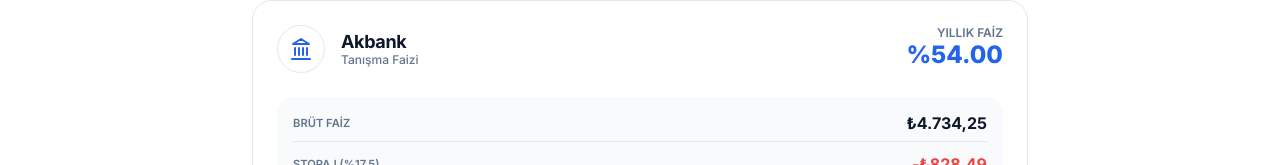
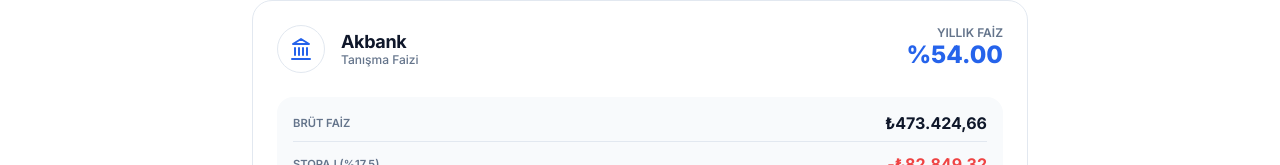
Before and after one commit to ahmet-cesur/faizbul-scraper, a Next.js app in the folder web/: page /mevduat in a window 1280 px wide. Shown: the part 635-800 px from the top of the page. Built offline with nearby package versions, Linux system fonts and the light colour scheme.

Commit message:
Fix number parsing and deduplicate results by bank

```diff
--- a/web/components/MevduatList.js
+++ b/web/components/MevduatList.js
@@ -32,20 +32,48 @@
         };
     };
 
+    const parseTurkishNumber = (val) => {
+        if (typeof val === 'number') return val;
+        if (!val) return 0;
+        // Remove thousands separator (dots) and replace decimal separator (comma) with dot
+        // Example: "1.250,50" -> "1250.50"
+        let clean = val.toString().replace(/\./g, '').replace(',', '.');
+        return parseFloat(clean) || 0;
+    };
+
     const filteredAndSortedData = useMemo(() => {
-        return initialData
+        const results = initialData
             .filter(item => {
-                const minAmt = parseFloat(item.minAmount) || 0;
-                const maxAmt = parseFloat(item.maxAmount) || 999999999;
+                const minAmt = parseTurkishNumber(item.minAmount);
+                // If maxAmount is effectively infinite or default string, ensure it's handled
+                const rawMax = parseTurkishNumber(item.maxAmount);
+                const maxAmt = rawMax === 0 ? 999999999 : rawMax;
+
                 const minD = parseInt(item.minDays) || 0;
                 const maxD = parseInt(item.maxDays) || 99999;
+
                 return amount >= minAmt && amount <= maxAmt && days >= minD && days <= maxD;
             })
             .map(item => ({
                 ...item,
-                results: calculateRates(parseFloat(item.rate), amount, days)
+                results: calculateRates(parseTurkishNumber(item.rate), amount, days)
             }))
             .sort((a, b) => b.results.net - a.results.net);
+
+        // Deduplicate: Keep only the best offer per bank
+        const uniqueBanks = [];
+        const seenBanks = new Set();
+
+        for (const item of results) {
+            // Normalize bank name to handle slight variations
+            const normName = item.bank.toLowerCase().trim();
+            if (!seenBanks.has(normName)) {
+                seenBanks.add(normName);
+                uniqueBanks.push(item);
+            }
+        }
+
+        return uniqueBanks;
     }, [initialData, amount, days]);
 
     const formatCurrency = (val) => {
```
